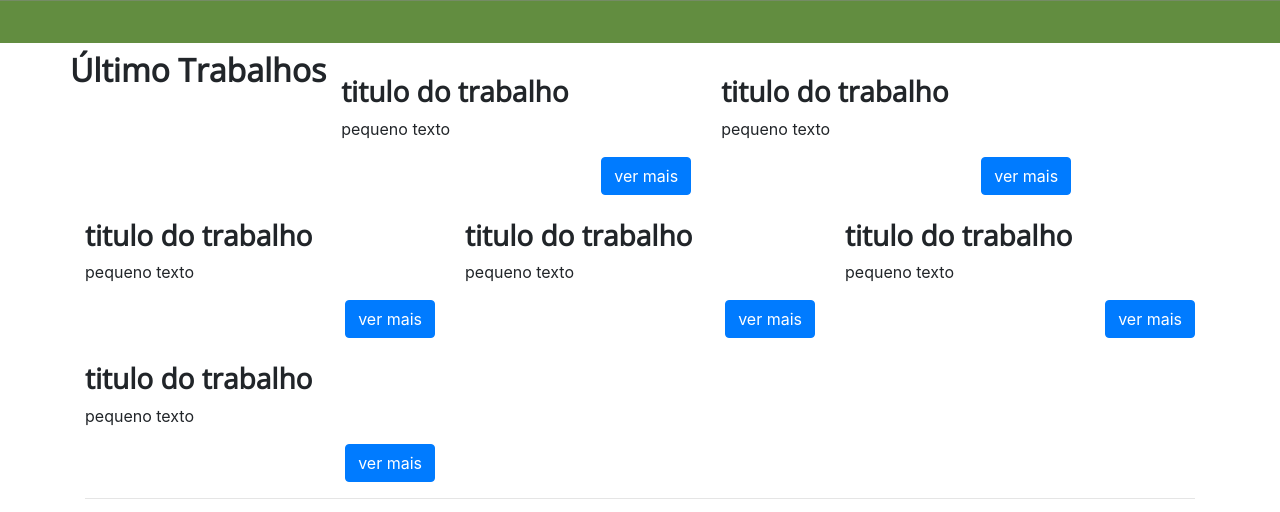
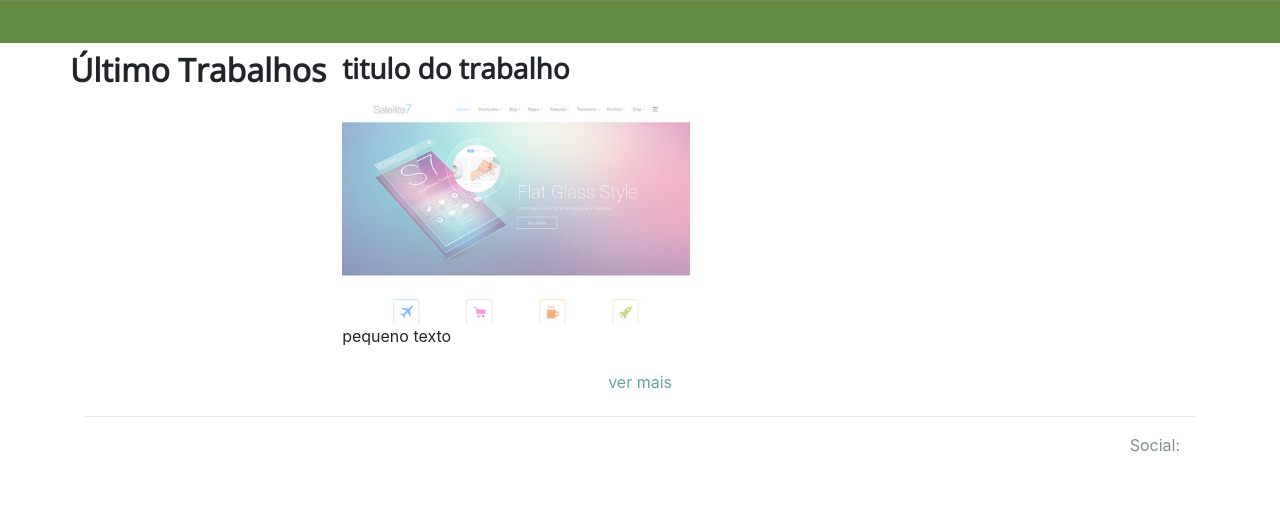
Before and after one commit to abiliojunior/CourseFrontEndModerno, a website: page src/index.html in a window 1280 px wide. Shown: the part 790-1302 px from the top of the page. Drawn offline with nearby package versions, Linux system fonts and the light colour scheme.

Commit message:
commit depois do erro do gulp

```diff
--- a/src/index.html
+++ b/src/index.html
@@ -56,65 +56,19 @@
         </div>
 
         <div class="col-xs-12 col-sm-6 col-md-4">
-            <div class="thumbnail">
-                <img src="" alt="">
-                <div class="caption">
-                    <h3>titulo do trabalho</h3>
-                    <p>pequeno texto</p>
-                    <p><a href="#" class="btn btn-primary pull-right" role="button">ver mais</a></p>
+            <div class="thumbnail card-portfolio">
+                <h3 class="card-portfolio__title">titulo do trabalho</h3>
+                <div class="card-portfolio__imagem">
+                    <img src="imagens/portfolio/01.jpg" alt="imagem alternativa">
+                </div>
+
+                <div class="caption card-portfolio__caption">
+                    <p class="card-portfolio__text">pequeno texto</p>
+                    <p><a href="#" class="card-portfolio__btn btn btn-primary pull-right" role="button">ver mais</a></p>
                 </div>
             </div>
         </div>
-        <div class="col-xs-12 col-sm-6 col-md-4">
-            <div class="thumbnail">
-                <img src="" alt="">
-                <div class="caption">
-                    <h3>titulo do trabalho</h3>
-                    <p>pequeno texto</p>
-                    <p><a href="#" class="btn btn-primary pull-right" role="button">ver mais</a></p>
-                </div>
-            </div>
-        </div>
-        <div class="col-xs-12 col-sm-6 col-md-4">
-            <div class="thumbnail">
-                <img src="" alt="">
-                <div class="caption">
-                    <h3>titulo do trabalho</h3>
-                    <p>pequeno texto</p>
-                    <p><a href="#" class="btn btn-primary pull-right" role="button">ver mais</a></p>
-                </div>
-            </div>
-        </div>
-        <div class="col-xs-12 col-sm-6 col-md-4">
-            <div class="thumbnail">
-                <img src="" alt="">
-                <div class="caption">
-                    <h3>titulo do trabalho</h3>
-                    <p>pequeno texto</p>
-                    <p><a href="#" class="btn btn-primary pull-right" role="button">ver mais</a></p>
-                </div>
-            </div>
-        </div>
-        <div class="col-xs-12 col-sm-6 col-md-4">
-            <div class="thumbnail">
-                <img src="" alt="">
-                <div class="caption">
-                    <h3>titulo do trabalho</h3>
-                    <p>pequeno texto</p>
-                    <p><a href="#" class="btn btn-primary pull-right" role="button">ver mais</a></p>
-                </div>
-            </div>
-        </div>
-        <div class="col-xs-12 col-sm-6 col-md-4">
-            <div class="thumbnail">
-                <img src="" alt="">
-                <div class="caption">
-                    <h3>titulo do trabalho</h3>
-                    <p>pequeno texto</p>
-                    <p><a href="#" class="btn btn-primary pull-right" role="button">ver mais</a></p>
-                </div>
-            </div>
-        </div>
+
 
     </div> <!-- row-->
     <hr>
--- a/src/sass/main.scss
+++ b/src/sass/main.scss
@@ -2,4 +2,5 @@
 @import '_variables';
 @import '_partials/_header-animado';
 @import '_partials/_header-nav';
+@import '_partials/_card-portfolio';
 @import '_base';
```
Also changed, not shown: src/css/main.css.
